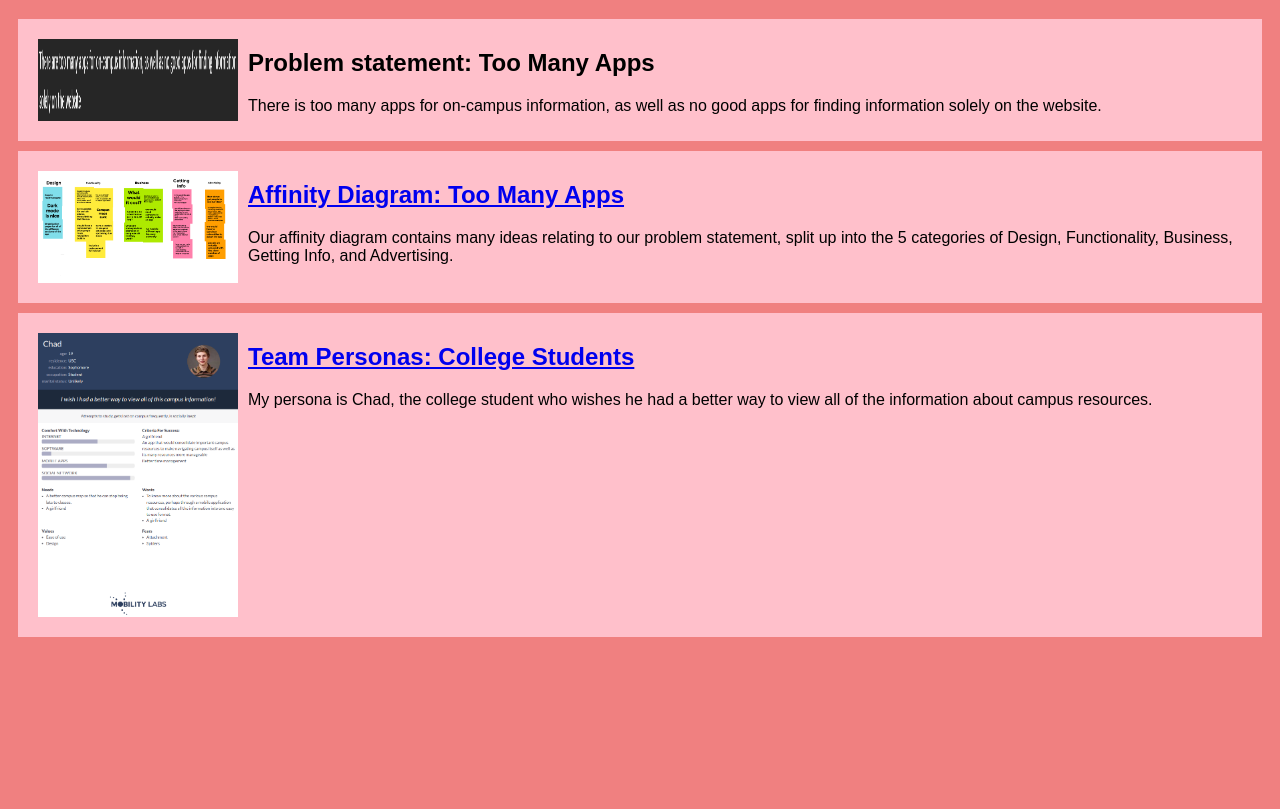
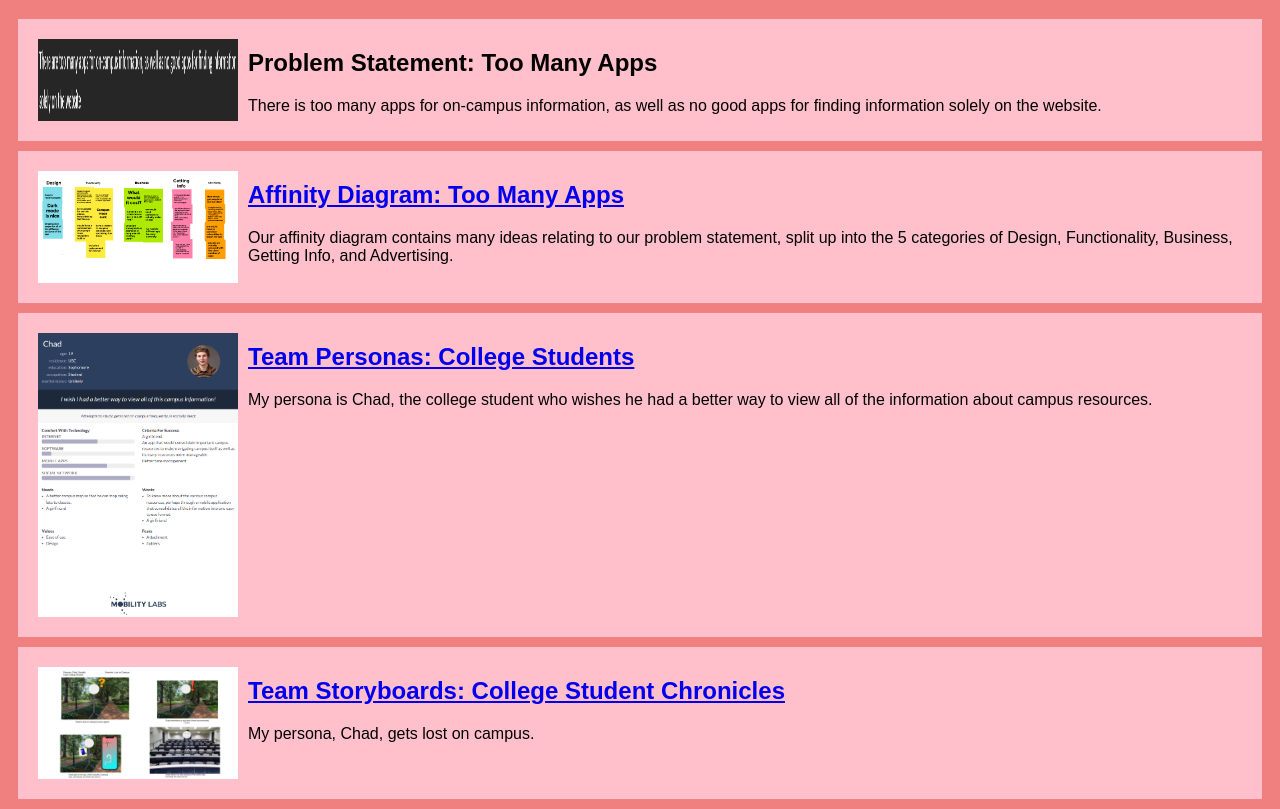
Before and after one commit to josiahaw/josiahaw.github.io, a plain HTML site: page index.html in a window 1280 px wide. Shown: the part 61-870 px from the top of the page. Before the commit the page ends 800 px from the top, so only its background shows below. Drawn offline with Linux system fonts and the light colour scheme.

Commit message:
Add files via upload

```diff
--- a/index.html
+++ b/index.html
@@ -10,7 +10,7 @@
     <section class="assign">
       <img src="images/problem-statement.png"/>
       <section class="assign-det">
-        <h2>Problem statement: Too Many Apps</h2>
+        <h2>Problem Statement: Too Many Apps</h2>
         <p>
           There is too many apps for on-campus information, as well as no good apps for finding information solely on the website.
         </p>
@@ -36,5 +36,15 @@
   </p>
   </section>
 </section>
+    <!-- Storyboard assignment -->
+    <section class="assign">
+      <img src="images/my-storyboard.png" />
+      <section class="assign-det">
+      <a href="files/all-storyboards.pdf"><h2>Team Storyboards: College Student Chronicles</h2></a>
+      <p>
+      My persona, Chad, gets lost on campus.
+      </p>
+      </section>
+    </section>
     </body>
 </html>
```
Also changed, not shown: images/my-storyboard.png (added).
